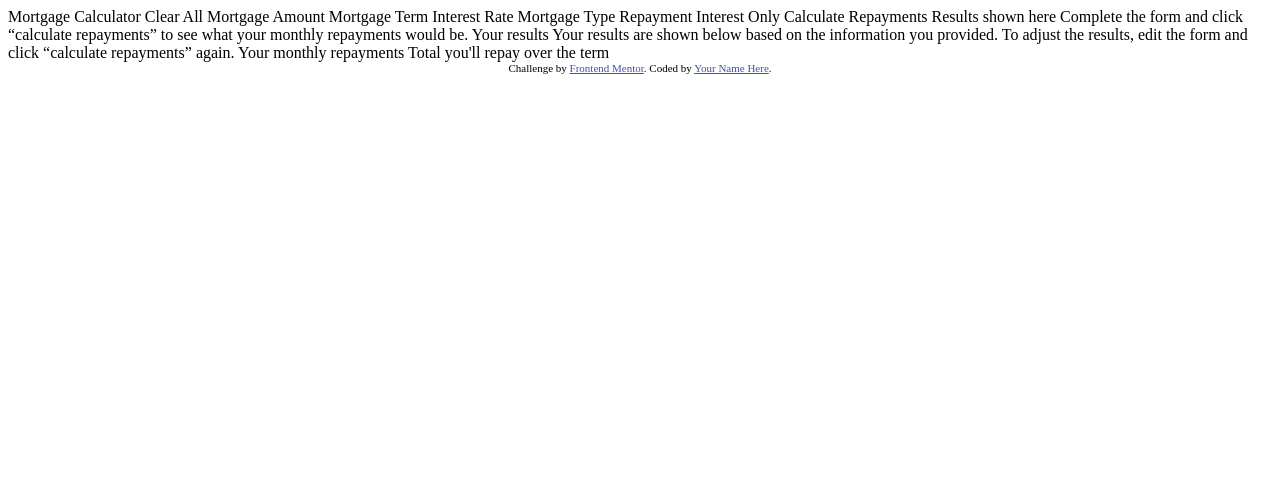
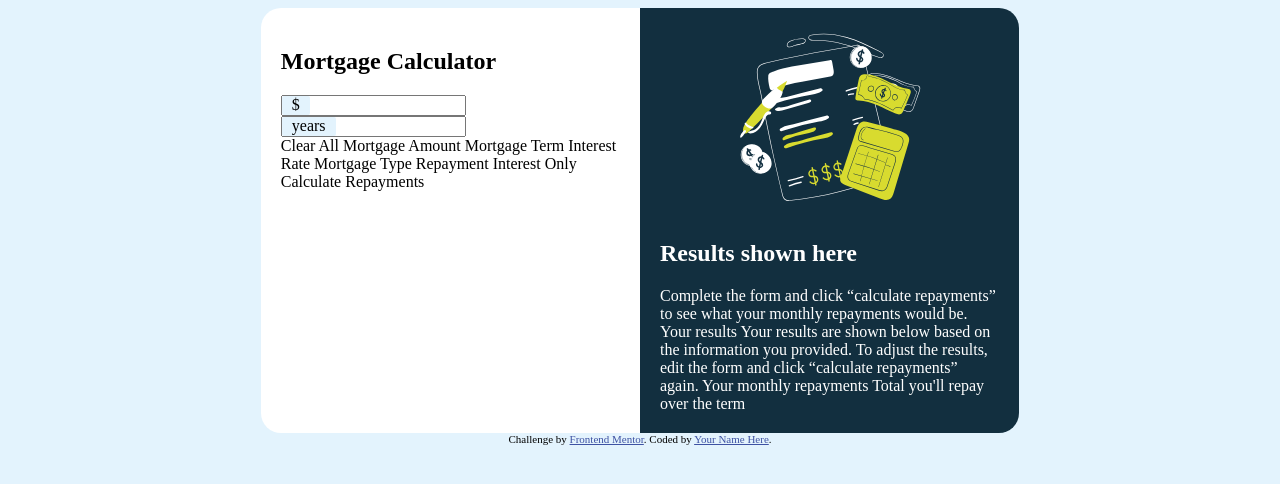
Before and after one commit to danielsadiq/mortgage-repayment-calculator-main, a plain HTML site: page index.html in a window 1280 px wide. Drawn offline with Linux system fonts and the light colour scheme.

Commit message:
set-up html

```diff
--- a/index.html
+++ b/index.html
@@ -1,60 +1,61 @@
 <!DOCTYPE html>
 <html lang="en">
 	<head>
-  <meta charset="UTF-8">
-  <meta name="viewport" content="width=device-width, initial-scale=1.0"> <!-- displays site properly based on user's device -->
-
-  <link rel="icon" type="image/png" sizes="32x32" href="./assets/images/favicon-32x32.png">
-
+		<meta charset="UTF-8" />
+		<meta name="viewport" content="width=device-width, initial-scale=1.0" />
+    	<!-- displays site properly based on user's device -->
 		<title>Frontend Mentor | Mortgage repayment calculator</title>
 
 		<!-- Feel free to remove these styles or customise in your own stylesheet 👍 -->
 		<style>
-    .attribution { font-size: 11px; text-align: center; }
-    .attribution a { color: hsl(228, 45%, 44%); }
+			.attribution {
+        		font-size: 11px;
+        		text-align: center;
+      		}
+      		.attribution a {
+        		color: hsl(228, 45%, 44%);
+      		}
     	</style>
+    	<link href="style.css" rel="stylesheet" />
 	</head>
 	<body>
+		<div class="container">
+			<div class="left">
+				<h2>Mortgage Calculator</h2>
+                <div class="input-box row-1">
+                    <div class="pound-sign">$</div>
+                    <input>
+                </div>
+                <div class="row-2">
+                    <div class="input-box">
+                        <div class="pound-sign">years</div>
+                        <input>
+                    </div>
+                </div>
+                Clear All Mortgage Amount Mortgage Term Interest Rate
+    			Mortgage Type Repayment Interest Only Calculate Repayments
+			</div>
+			<div class="right">
+                <!-- Empty results start -->
+                <img src="./assets/images/illustration-empty.svg" id="illustration-empty">
 
-  Mortgage Calculator
-  Clear All
-
-  Mortgage Amount
-
-  Mortgage Term
-
-  Interest Rate
-
-  Mortgage Type
-  Repayment
-  Interest Only
-
-  Calculate Repayments
-
-  <!-- Empty results start -->
-
-  Results shown here
-
-  Complete the form and click “calculate repayments” to see what
-  your monthly repayments would be.
-
+                <h2>Results shown here</h2>
+                Complete the form and click “calculate repayments” to see
+				what your monthly repayments would be.
                 <!-- Empty results end -->
 
                 <!-- Completed results start -->
 
-  Your results
-
-  Your results are shown below based on the information you provided.
-  To adjust the results, edit the form and click “calculate repayments” again.
-
-  Your monthly repayments
-
-  Total you'll repay over the term
+                Your results Your results are shown below based on the information you
+                provided. To adjust the results, edit the form and click “calculate
+                repayments” again. Your monthly repayments Total you'll repay over the term
 
                 <!-- Completed results end -->
-
+			</div>
+		</div>
     	<div class="attribution">
-    Challenge by <a href="https://www.frontendmentor.io?ref=challenge">Frontend Mentor</a>.
+      		Challenge by
+      		<a href="https://www.frontendmentor.io?ref=challenge">Frontend Mentor</a>.
       		Coded by <a href="#">Your Name Here</a>.
     	</div>
 	</body>
```
Lines whose indentation alone changed are shown as unchanged.
